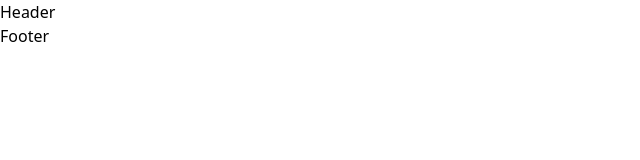
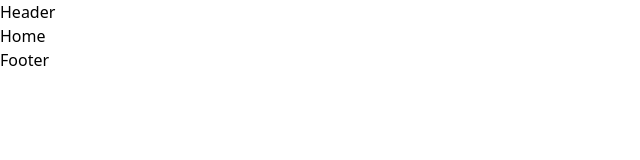
Before and after one commit to royalh23/smart-farmer, a React (Vite) app: page / in a window 1280 px wide. Shown: the top 160 px of the page, without its empty margins (0-640 px from the left). Built offline with nearby package versions, Linux system fonts and the light colour scheme.

Commit message:
add Home and NotFound pages, update routing in App.tsx

```diff
--- a/src/App.tsx
+++ b/src/App.tsx
@@ -1,15 +1,15 @@
 import { Route, Routes } from "react-router-dom";
 import { MainLayout } from "./layouts/MainLayout";
+import { Home } from "./pages/Home";
+import { NotFound } from "./pages/NotFound";
 
 function App() {
   return (
     <Routes>
       <Route path="/" element={<MainLayout />}>
-        {/* <Route index element={<Home />} />
-        <Route path="blogs" element={<Blogs />} />
-        <Route path="contact" element={<Contact />} />
-        <Route path="*" element={<NoPage />} /> */}
+        <Route index element={<Home />} />
       </Route>
+      <Route path="*" element={<NotFound />} />
     </Routes>
   );
 }
--- /dev/null
+++ b/src/pages/Home/Home.tsx
@@ -0,0 +1,9 @@
+import { FC, ComponentPropsWithoutRef } from "react";
+
+interface HomeProps extends ComponentPropsWithoutRef<"main"> {}
+
+const Home: FC<HomeProps> = ({ ...props }) => {
+  return <main {...props}>Home</main>;
+};
+
+export { Home };
--- /dev/null
+++ b/src/pages/Home/index.ts
@@ -0,0 +1 @@
+export { Home } from "./Home";
--- /dev/null
+++ b/src/pages/NotFound/NotFound.tsx
@@ -0,0 +1,9 @@
+import { FC, ComponentPropsWithoutRef } from "react";
+
+interface NotFoundProps extends ComponentPropsWithoutRef<"main"> {}
+
+const NotFound: FC<NotFoundProps> = ({ ...props }) => {
+  return <main {...props}>NotFound</main>;
+};
+
+export { NotFound };
--- /dev/null
+++ b/src/pages/NotFound/index.ts
@@ -0,0 +1 @@
+export { NotFound } from "./NotFound";
```
